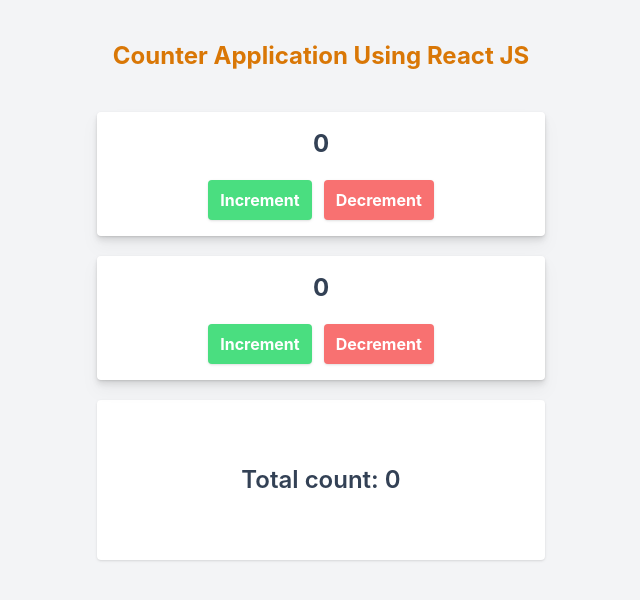
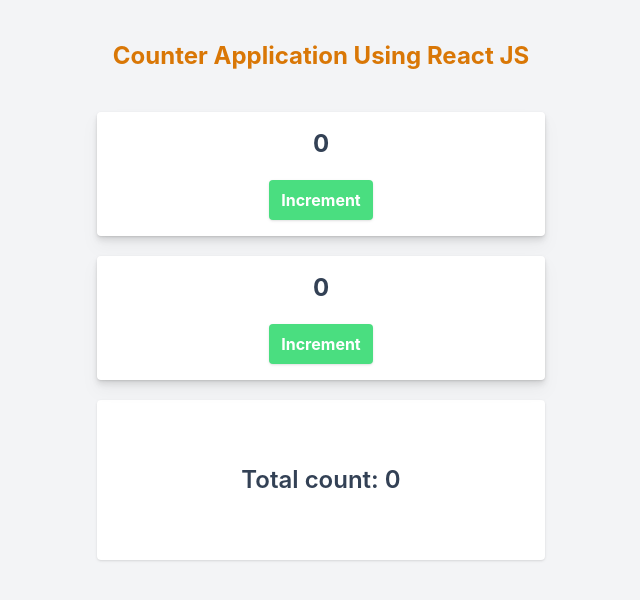
Before and after one commit to Rafat-Web-Developer/counter-app-using-react, a React (Create React App) app: page / in a window 1280 px wide. Shown: the top 600 px of the page, without its empty margins (319-959 px from the left). Built offline with nearby package versions, Linux system fonts and the light colour scheme.

Commit message:
Add Condition

```diff
--- a/src/components/Counter.js
+++ b/src/components/Counter.js
@@ -11,9 +11,13 @@
           btnClassName='bg-green-400 '>
           Increment
         </Button>
-        <Button handler={() => handlerDecrement(id)} btnClassName='bg-red-400 '>
-          Decrement
-        </Button>
+        {counterValue > 0 && (
+          <Button
+            handler={() => handlerDecrement(id)}
+            btnClassName='bg-red-400 '>
+            Decrement
+          </Button>
+        )}
       </div>
     </div>
   );
```
